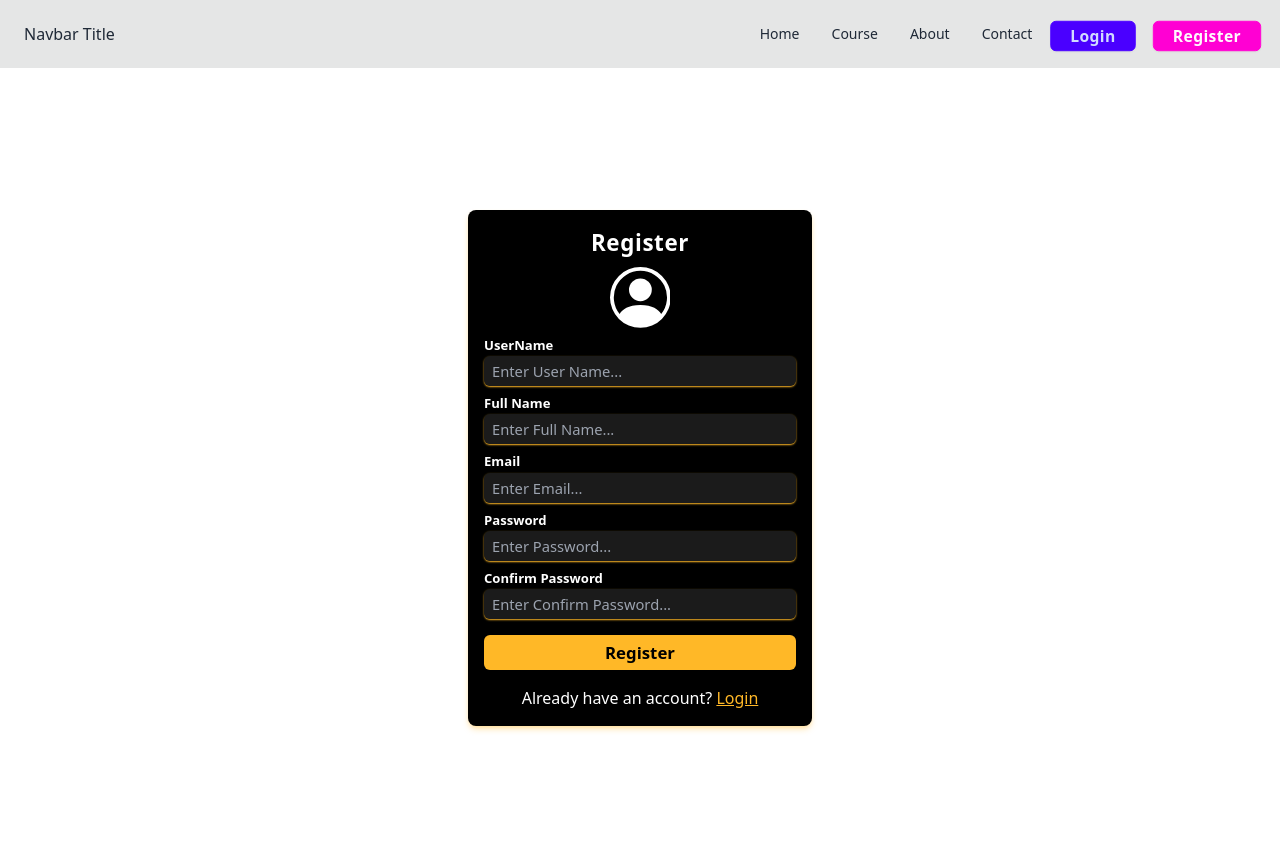
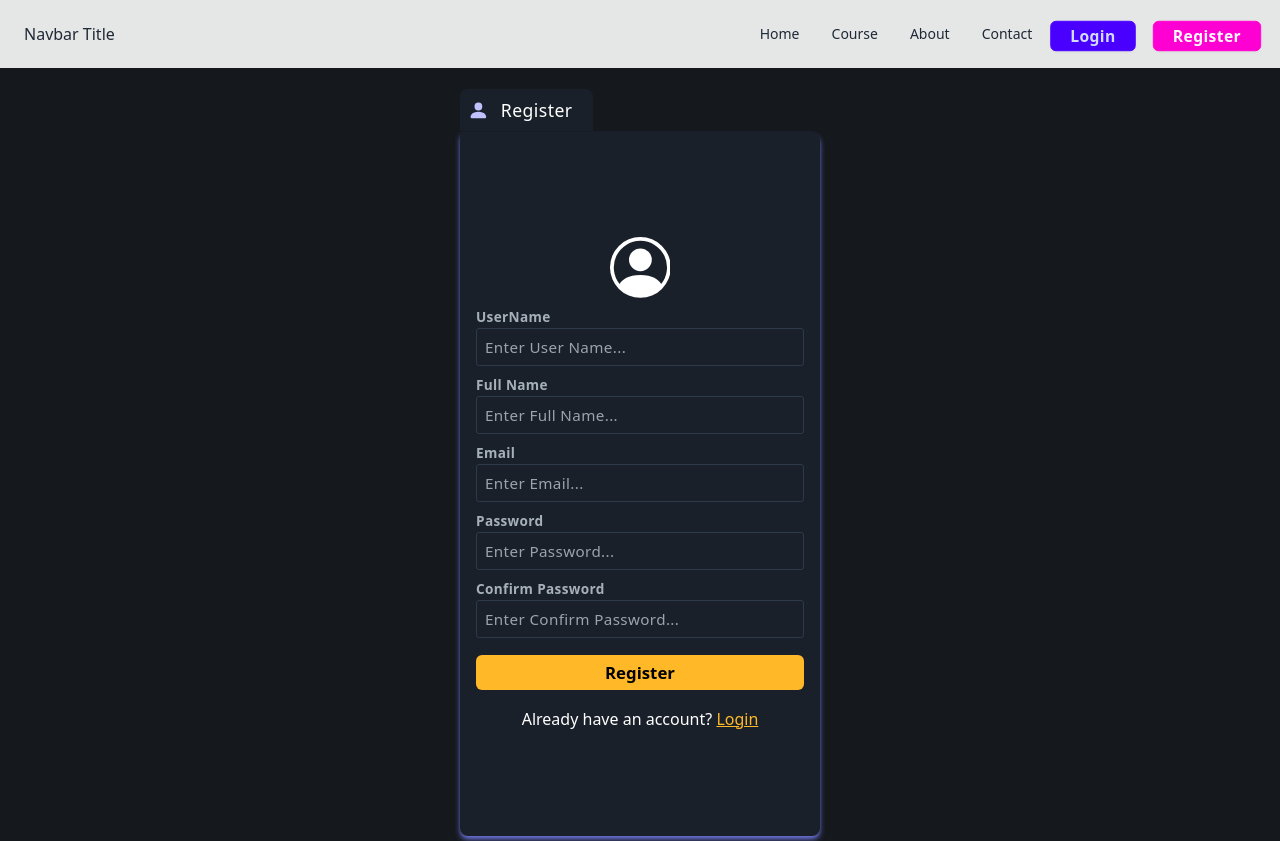
Before and after one commit to webakash1806/zenstudy, a React (Vite) app: page /LMS-Client/register in a window 1280 px wide. Shown: the top 841 px of the page. Built offline with nearby package versions, Linux system fonts and the light colour scheme.

Commit message:
Some styles updated

```diff
--- a/src/Pages/LoginPage.jsx
+++ b/src/Pages/LoginPage.jsx
@@ -1,5 +1,6 @@
 import React, { useState } from 'react'
 import { toast } from 'react-hot-toast'
+import { BsPersonFill } from 'react-icons/bs';
 import { useDispatch } from 'react-redux';
 import { Link, useNavigate } from 'react-router-dom';
 
@@ -57,17 +58,18 @@ const LoginPage = () => {
 
     return (
         <HomeLayout>
-            <div className='h-[100vh] flex items-center justify-center text-white'>
-                <form noValidate onSubmit={login} action="" className='flex flex-col items-center justify-center gap-[8px] bg-black p-4 rounded-lg shadow-md shadow-[#ffb7275a]'>
-                    <h1 className='font-semibold text-[1.4rem] tracking-[0.6px]'>Login</h1>
-
-
+            <div className='min-h-[90vh] flex items-center justify-center pb-20 text-white bg-[#15191d]'>
+                <form noValidate onSubmit={login} action="" className='relative h-fit py-8 flex flex-col items-center justify-center gap-[9px] mt-12 bg-[#1A202A] p-4 rounded-lg rounded-tl-none shadow-md shadow-[#6D75DE]'>
+                    <div className='flex items-center bg-[#1A202A] justify-between w-fit p-2 gap-3 pr-5 rounded-lg left-0 rounded-b-none absolute top-[-2.7rem] text-[1.1rem]'>
+                        <BsPersonFill className='text-[#BEC1FC] text-[1.3rem]' />
+                        <h1 className='tracking-wide'>Login</h1>
+                    </div>
 
                     <div className="flex flex-col items-start justify-center gap-[0.5px]">
-                        <label htmlFor="email" className='text-[0.82rem] font-semibold'>Email
+                        <label htmlFor="email" className='text-[#a6b0bb] font-semibold text-[0.85rem] tracking-wide'>Email
                         </label>
                         <input type="email" required
-                            className='p-1 px-2 rounded-md text-[0.92rem] min-w-[17rem] sm:w-[19.5rem] outline-none shadow-sm shadow-[#FFB827] text-[#FFB827] bg-[#2c2c2ca1]'
+                            className='min-w-[17rem] sm:w-[20.5rem] rounded-[3px] border h-full border-[#2d3a4b] p-2 focus:border-[#745FDC]  outline-none bg-transparent text-[0.95rem] tracking-wide resize-none'
                             name='email'
                             id='email'
                             placeholder='Enter Email...'
@@ -76,10 +78,10 @@ const LoginPage = () => {
                     </div>
 
                     <div className="flex flex-col items-start justify-center gap-[0.5px]">
-                        <label htmlFor="password" className='text-[0.82rem] font-semibold'>Password
+                        <label htmlFor="password" className='text-[#a6b0bb] font-semibold text-[0.85rem] tracking-wide'>Password
                         </label>
                         <input type="password" required
-                            className='p-1 px-2 rounded-md text-[0.92rem] min-w-[17rem] sm:w-[19.5rem] outline-none shadow-sm shadow-[#FFB827] text-[#FFB827] bg-[#2c2c2ca1]'
+                            className='min-w-[17rem] sm:w-[20.5rem] rounded-[3px] border h-full border-[#2d3a4b] p-2 focus:border-[#745FDC]  outline-none bg-transparent text-[0.95rem] tracking-wide resize-none'
                             name='password'
                             id='password'
                             placeholder='Enter Password...'
--- a/src/Pages/SignupPage.jsx
+++ b/src/Pages/SignupPage.jsx
@@ -1,6 +1,6 @@
 import React, { useState } from 'react'
 import { toast } from 'react-hot-toast'
-import { BsPersonCircle } from 'react-icons/bs';
+import { BsPersonCircle, BsPersonFill } from 'react-icons/bs';
 import { useDispatch } from 'react-redux';
 import { Link, useNavigate } from 'react-router-dom';
 
@@ -103,9 +103,12 @@ const SignupPage = () => {
 
     return (
         <HomeLayout>
-            <div className='h-[100vh] flex items-center justify-center text-white'>
-                <form noValidate onSubmit={createNewAccount} action="" className='flex flex-col items-center justify-center gap-[8px] bg-black p-4 rounded-lg shadow-md shadow-[#ffb7275a]'>
-                    <h1 className='font-semibold text-[1.4rem] tracking-[0.6px]'>Register</h1>
+            <div className='min-h-[100vh] flex pt-[2rem] justify-center text-white bg-[#15191d]'>
+                <form noValidate onSubmit={createNewAccount} action="" className='relative flex flex-col items-center justify-center gap-[9px] my-8 bg-[#1A202A] p-4 rounded-lg rounded-tl-none shadow-md shadow-[#6D75DE]'>
+                    <div className='flex items-center bg-[#1A202A] justify-between w-fit p-2 gap-3 pr-5 rounded-lg left-0 rounded-b-none absolute top-[-2.7rem] text-[1.1rem]'>
+                        <BsPersonFill className='text-[#BEC1FC] text-[1.3rem]' />
+                        <h1 className='tracking-wide'>Register</h1>
+                    </div>
                     <label htmlFor="image_uploads" className='cursor-pointer'>
                         {
                             image ? <img src={image} alt="" className='w-[3.8rem] h-[3.8rem] border-[2px] border-[#FFB827] rounded-full' /> :
@@ -114,10 +117,10 @@ const SignupPage = () => {
                     </label>
                     <input onChange={getImage} type="file" id='image_uploads' name='image_uploads' className='hidden' accept='.jpg, .jpeg, .png, .svg' />
                     <div className="flex flex-col items-start justify-center gap-[0.5px]">
-                        <label htmlFor="userName" className='text-[0.82rem] font-semibold'>UserName
+                        <label htmlFor="userName" className='text-[#a6b0bb] font-semibold text-[0.85rem] tracking-wide'>UserName
                         </label>
                         <input type="text" required
-                            className='p-1 px-2 rounded-md text-[0.92rem] min-w-[17rem] sm:w-[19.5rem] outline-none shadow-sm shadow-[#FFB827] text-[#FFB827] bg-[#2c2c2ca1]'
+                            className='min-w-[17rem] sm:w-[20.5rem] rounded-[3px] border h-full border-[#2d3a4b] p-2 focus:border-[#745FDC]  outline-none bg-transparent text-[0.95rem] tracking-wide resize-none'
                             name='userName'
                             id='userName'
                             placeholder='Enter User Name...'
@@ -125,10 +128,10 @@ const SignupPage = () => {
                             value={registerData.userName} />
                     </div>
                     <div className="flex flex-col items-start justify-center gap-[0.5px]">
-                        <label htmlFor="fullName" className='text-[0.82rem] font-semibold'>Full Name
+                        <label htmlFor="fullName" className='text-[#a6b0bb] font-semibold text-[0.85rem] tracking-wide'>Full Name
                         </label>
                         <input type="text" required
-                            className='p-1 px-2 rounded-md text-[0.92rem] min-w-[17rem] sm:w-[19.5rem] outline-none shadow-sm shadow-[#FFB827] text-[#FFB827] bg-[#2c2c2ca1]'
+                            className='min-w-[17rem] sm:w-[20.5rem] rounded-[3px] border h-full border-[#2d3a4b] p-2 focus:border-[#745FDC]  outline-none bg-transparent text-[0.95rem] tracking-wide resize-none'
                             name='fullName'
                             id='fullName'
                             placeholder='Enter Full Name...'
@@ -136,10 +139,10 @@ const SignupPage = () => {
                             value={registerData.fullName} />
                     </div>
                     <div className="flex flex-col items-start justify-center gap-[0.5px]">
-                        <label htmlFor="email" className='text-[0.82rem] font-semibold'>Email
+                        <label htmlFor="email" className='text-[#a6b0bb] font-semibold text-[0.85rem] tracking-wide'>Email
                         </label>
                         <input type="email" required
-                            className='p-1 px-2 rounded-md text-[0.92rem] min-w-[17rem] sm:w-[19.5rem] outline-none shadow-sm shadow-[#FFB827] text-[#FFB827] bg-[#2c2c2ca1]'
+                            className='min-w-[17rem] sm:w-[20.5rem] rounded-[3px] border h-full border-[#2d3a4b] p-2 focus:border-[#745FDC]  outline-none bg-transparent text-[0.95rem] tracking-wide resize-none'
                             name='email'
                             id='email'
                             placeholder='Enter Email...'
@@ -148,10 +151,10 @@ const SignupPage = () => {
                     </div>
 
                     <div className="flex flex-col items-start justify-center gap-[0.5px]">
-                        <label htmlFor="password" className='text-[0.82rem] font-semibold'>Password
+                        <label htmlFor="password" className='text-[#a6b0bb] font-semibold text-[0.85rem] tracking-wide'>Password
                         </label>
                         <input type="password" required
-                            className='p-1 px-2 rounded-md text-[0.92rem] min-w-[17rem] sm:w-[19.5rem] outline-none shadow-sm shadow-[#FFB827] text-[#FFB827] bg-[#2c2c2ca1]'
+                            className='min-w-[17rem] sm:w-[20.5rem] rounded-[3px] border h-full border-[#2d3a4b] p-2 focus:border-[#745FDC]  outline-none bg-transparent text-[0.95rem] tracking-wide resize-none'
                             name='password'
                             id='password'
                             placeholder='Enter Password...'
@@ -159,10 +162,10 @@ const SignupPage = () => {
                             value={registerData.password} />
                     </div>
                     <div className="flex flex-col items-start justify-center gap-[0.5px]">
-                        <label htmlFor="confirmPassword" className='text-[0.82rem] font-semibold'>Confirm Password
+                        <label htmlFor="confirmPassword" className='text-[#a6b0bb] font-semibold text-[0.85rem] tracking-wide'>Confirm Password
                         </label>
                         <input type="password" required
-                            className='p-1 px-2 rounded-md text-[0.92rem] min-w-[17rem] sm:w-[19.5rem] outline-none shadow-sm shadow-[#FFB827] text-[#FFB827] bg-[#2c2c2ca1]'
+                            className='min-w-[17rem] sm:w-[20.5rem] rounded-[3px] border h-full border-[#2d3a4b] p-2 focus:border-[#745FDC]  outline-none bg-transparent text-[0.95rem] tracking-wide resize-none'
                             name='confirmPassword'
                             id='confirmPassword'
                             placeholder='Enter Confirm Password...'
```
